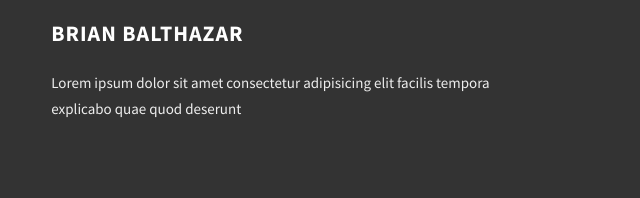
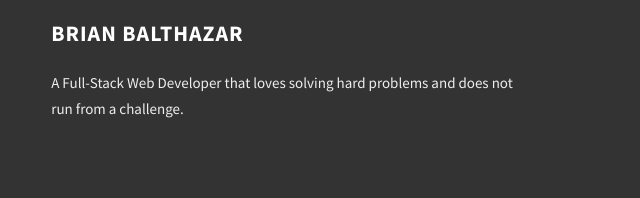
Before and after one commit to eleferrets/My-Portfolio-2, a website: page Dopefolio-main/project-1.html in a window 1280 px wide. Shown: the part 2654-2852 px from the top of the page, 0-640 px from the left. Drawn offline with Linux system fonts and the light colour scheme.

Commit message:
Added the footers and stripped unneeded comments.

```diff
--- a/Dopefolio-main/project-1.html
+++ b/Dopefolio-main/project-1.html
@@ -215,17 +215,14 @@
           <div class="main-footer__row main-footer__row-2">
             <h4 class="heading heading-sm text-lt">Brian Balthazar</h4>
             <p class="main-footer__short-desc">
-              Lorem ipsum dolor sit amet consectetur adipisicing elit facilis
-              tempora explicabo quae quod deserunt
+              A Full-Stack Web Developer that loves solving hard problems and does not run from a challenge.
             </p>
           </div>
         </div>
 
         <div class="main-footer__lower">
           &copy; 2021,
-<!--          <a rel="noreferrer" target="_blank" href="https://rammaheshwari.com">-->
             Brian Balthazar
-<!--          </a>-->
         </div>
       </div>
     </footer>
```
Also changed, not shown: Dopefolio-main/index.html (+2 -17 lines), Dopefolio-main/project-2.html (+2 -13 lines), Dopefolio-main/project-3.html (+2 -10 lines).
